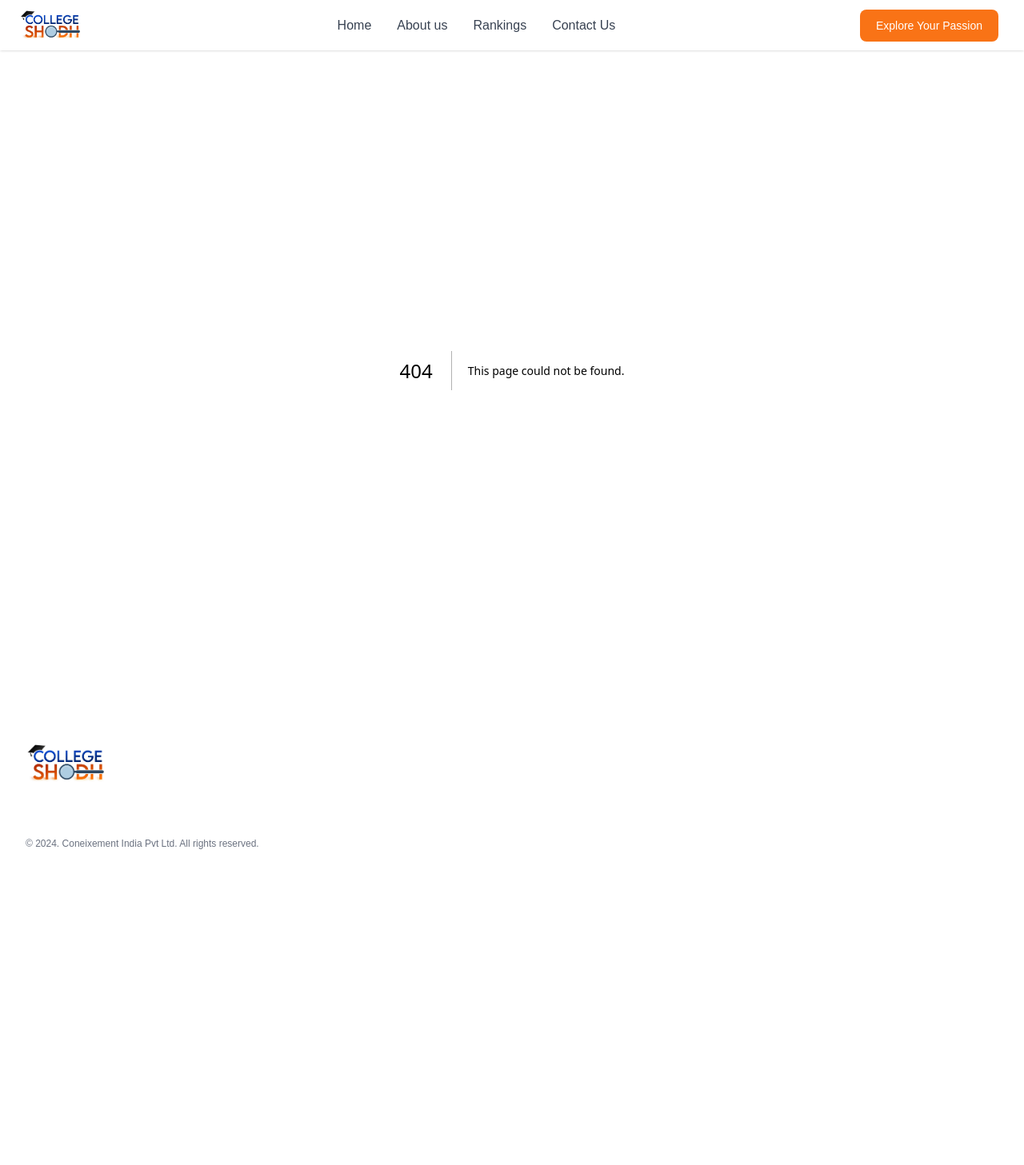
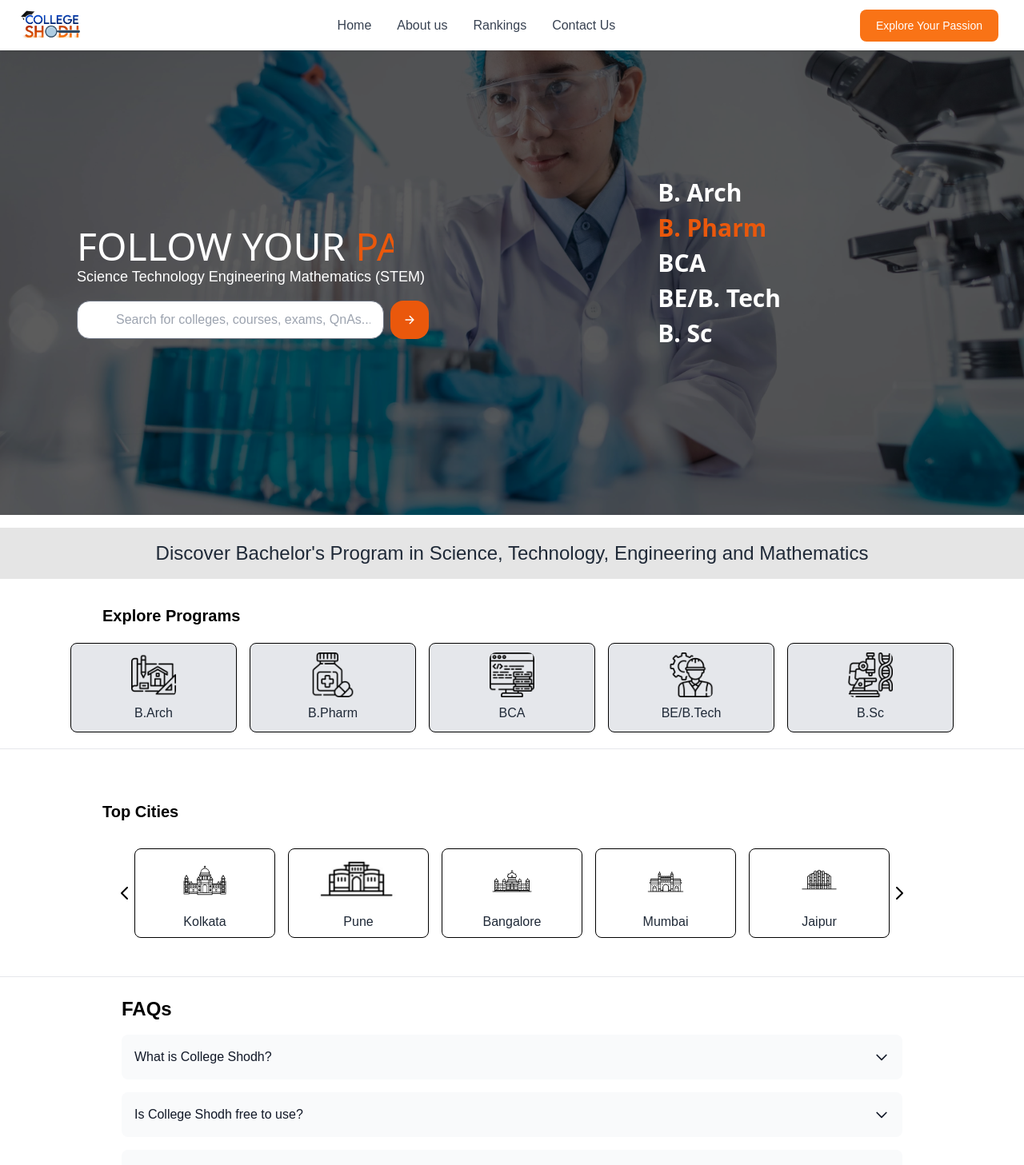
Before and after one commit to vj-codes/college-shodh-nextjs, a Next.js app: page /home in a window 1280 px wide. Before the commit this address had no page. Shown: the top 1457 px of the page at 80% size. Before the commit the page ends 1127 px from the top, so only its background shows below. Built offline with nearby package versions, Linux system fonts and the light colour scheme.

Commit message:
fix : home name 2

```diff
--- /dev/null
+++ b/src/app/home/page.js
@@ -0,0 +1,19 @@
+
+import FAQs from "@/components/home/FAQs";
+import Home from "@/components/home/Home";
+import Programs from "@/components/home/Programs";
+import TopCities from "@/components/home/TopCities";
+
+const HomePage = () => {
+    return (
+        <>
+            <Home />
+            <Programs />
+            <TopCities />
+            {/* <HomeBlog /> */}
+            <FAQs />
+        </>
+    );
+};
+
+export default HomePage;
```
